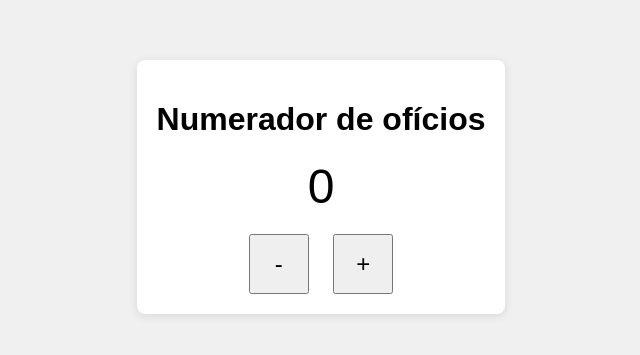
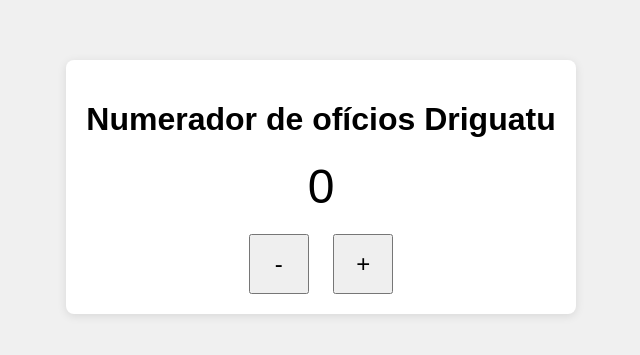
Before and after one commit to driguatu/numeradordriguatu2, a website: page index.html in a window 1280 px wide. Shown: the part 213-568 px from the top of the page, without its empty margins (319-959 px from the left). Drawn offline with Linux system fonts and the light colour scheme; no server answers.

Commit message:
Add files via upload

```diff
--- a/index.html
+++ b/index.html
@@ -8,7 +8,7 @@
 </head>
 <body>
   <div class="container">
-    <h1>Numerador de ofícios</h1>
+    <h1>Numerador de ofícios Driguatu</h1>
     <div id="counter">0</div>
     <div class="buttons">
       <button id="decrease">-</button>
```
